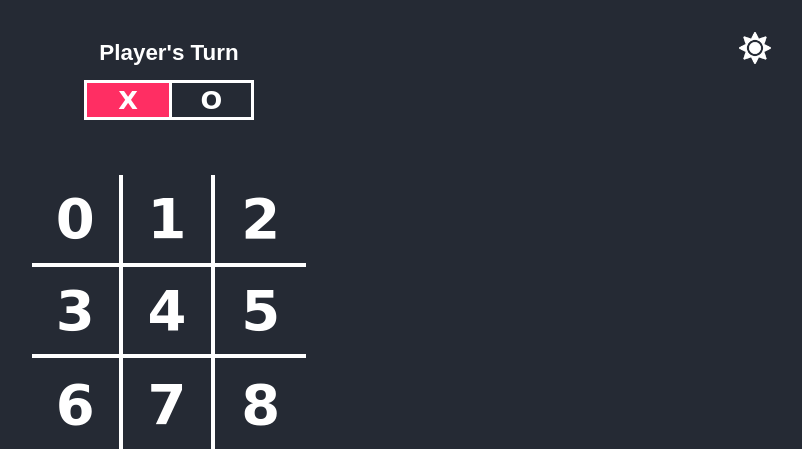
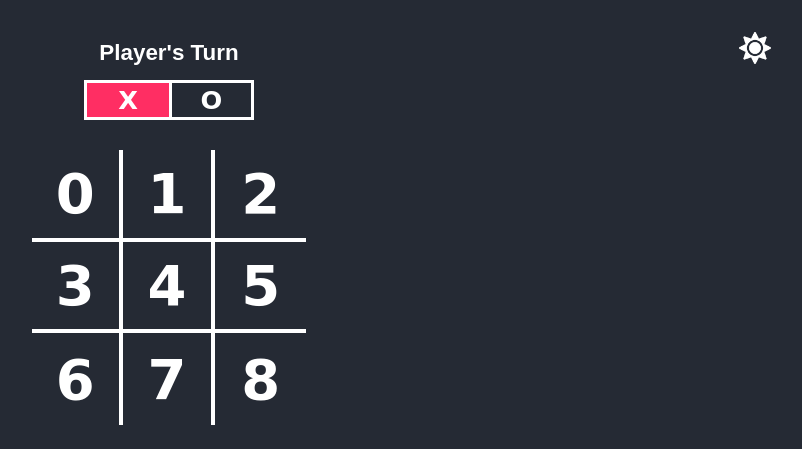
Before and after one commit to hiteshMahtoProjects/tictactoe, a plain HTML site: page index.html in a window 1280 px wide. Shown: the top 449 px of the page, without its empty margins (471-1273 px from the left). Drawn offline with Linux system fonts and the light colour scheme; a web font is replaced by a local one.

Commit message:
Update style.css

```diff
--- a/style.css
+++ b/style.css
@@ -80,7 +80,7 @@ body {
   grid-template-rows: repeat(3, 1fr);
   height: 275px;
   width: 275px;
-  margin: 55px auto;
+  margin: 30px auto;
   font-family: var(--board-font);
   /* border: 2px solid white; */
 }
```
